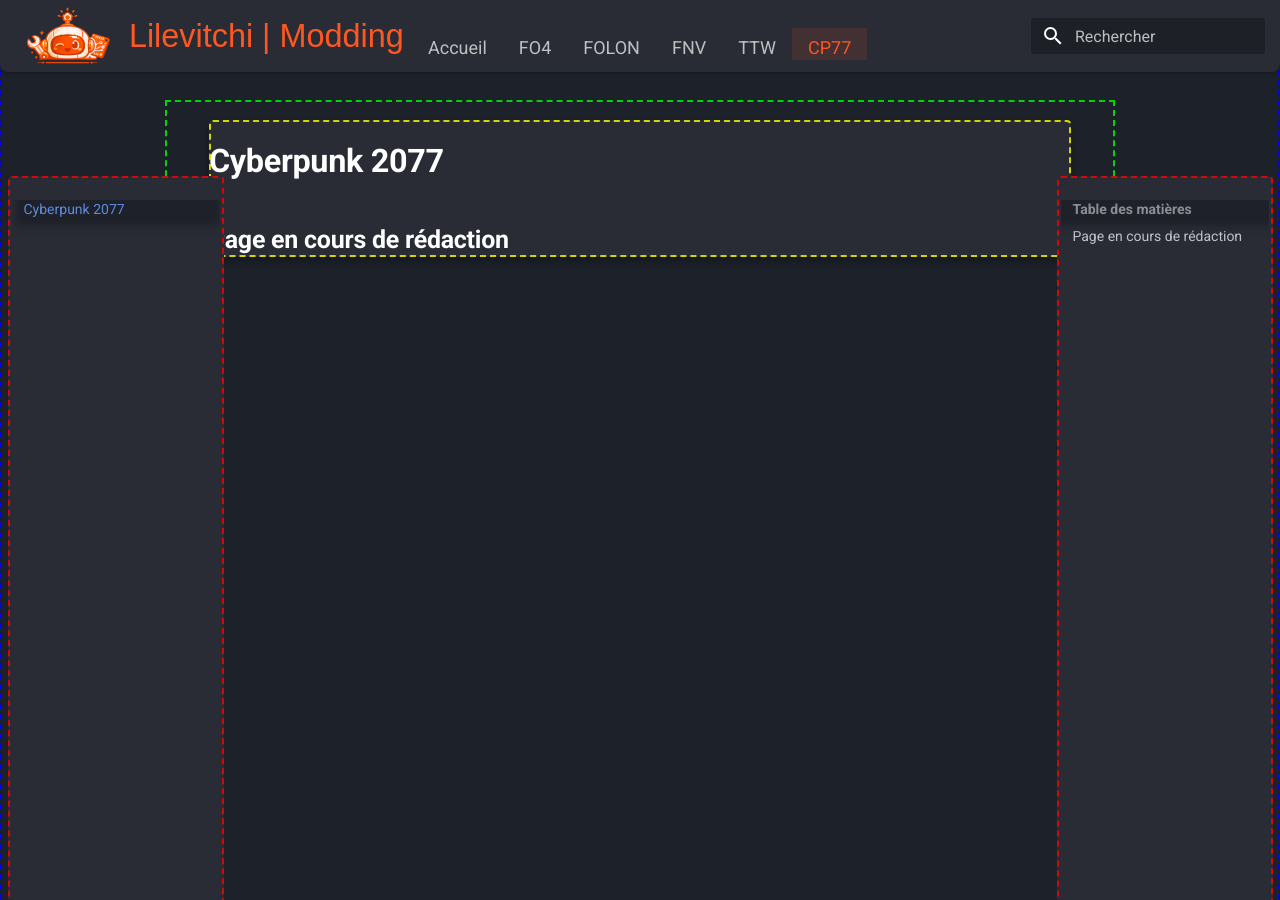
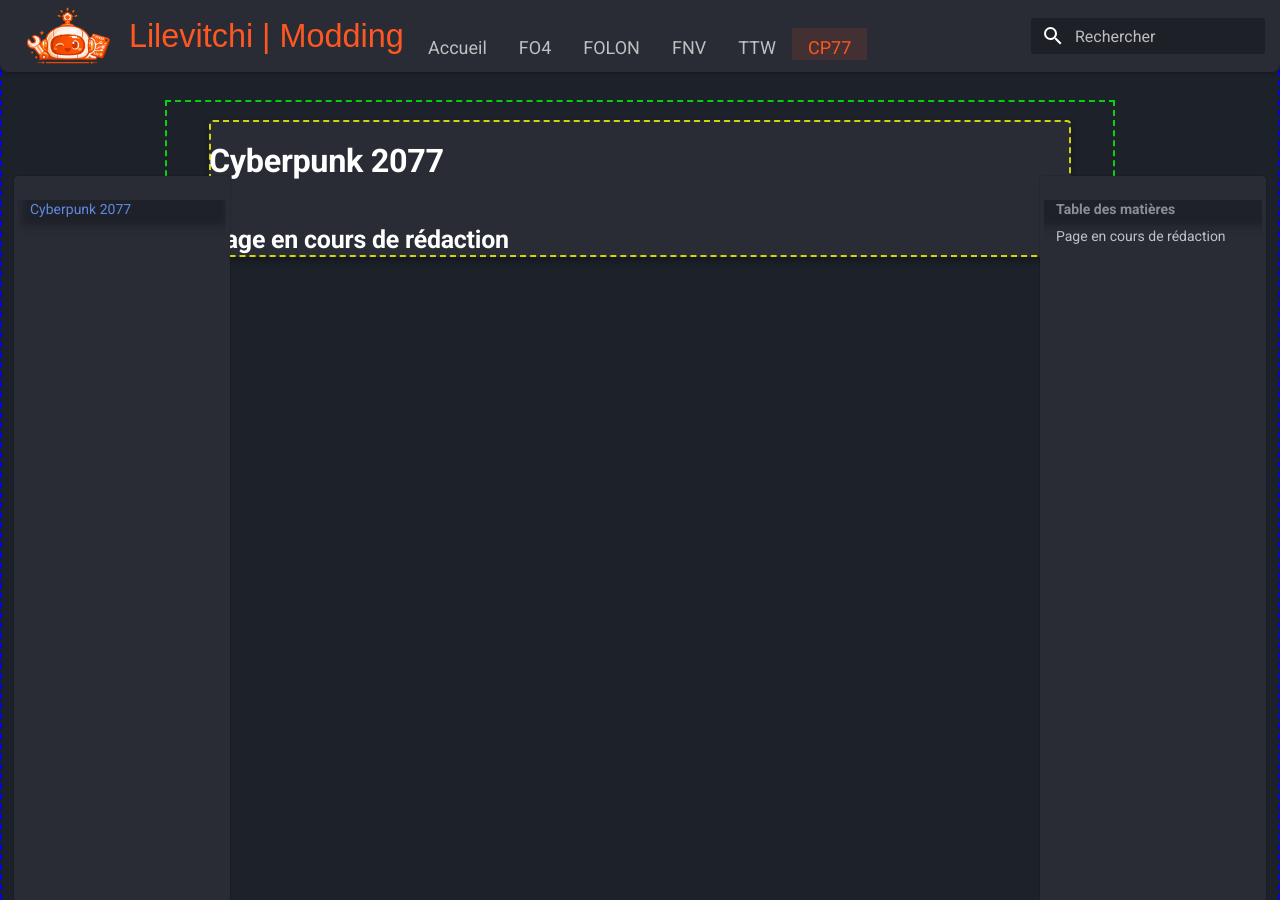
Before and after one commit to Lilevitchi/lilevitchi.github.io, an MkDocs documentation site: the page built from docs/cyberpunk/index.md, in a window 1280 px wide and 900 px high. Built offline with MkDocs 1.6.1 and Material for MkDocs 9.7.7, drawn with Linux system fonts in a browser that asks for light colours.

Commit message:
Update extra.css

```diff
--- a/docs/stylesheets/extra.css
+++ b/docs/stylesheets/extra.css
@@ -33,7 +33,8 @@
   /* ---------- Layout ---------- */
   --header-height: 72px;
   --progress-height: 4.68rem;       /* 75px */
-  --sidebar-width: 216px;         /* 216px */
+  --sidebar-width-primary: 216px;
+  --sidebar-width-secondary: 226px;
   --sidebar-margin-top: 5.18rem;    /* 83px */
   --sidebar-height-offset: 5.62rem; /* 90px */
 
@@ -305,20 +306,23 @@
 
 /* Sidebar */
 [data-md-color-scheme] .md-sidebar {
-  width: var(--sidebar-width);
   position: fixed;
   margin-top: var(--sidebar-margin-top);
   height: calc(100vh - var(--sidebar-height-offset));
   background: #292c35 !important;
   border-radius: 4px;
-  /*outline: 1px solid rgba(0, 0, 0, 0.1);*/
+  outline: 1px solid rgba(0, 0, 0, 0.1);
   transition: all 333ms cubic-bezier(0, 0, 0, 1);
-  outline: 2px dashed rgba(255, 0, 0, 0.8); /* Rouge (Debug) */
-  outline-offset: -2px;
 }
 
-[data-md-color-scheme] .md-sidebar--primary { left: 0.75em; }
-[data-md-color-scheme] .md-sidebar--secondary { right: 0.75em; }
+[data-md-color-scheme] .md-sidebar--primary {
+  left: 0.7rem;
+  width: var(--sidebar-width-primary);
+}
+[data-md-color-scheme] .md-sidebar--secondary {
+  right: 0.7rem;
+  width: var(--sidebar-width-secondary)
+}
 
 /* Zone de contenu centrale */
 [data-md-color-scheme] .md-content {
```
